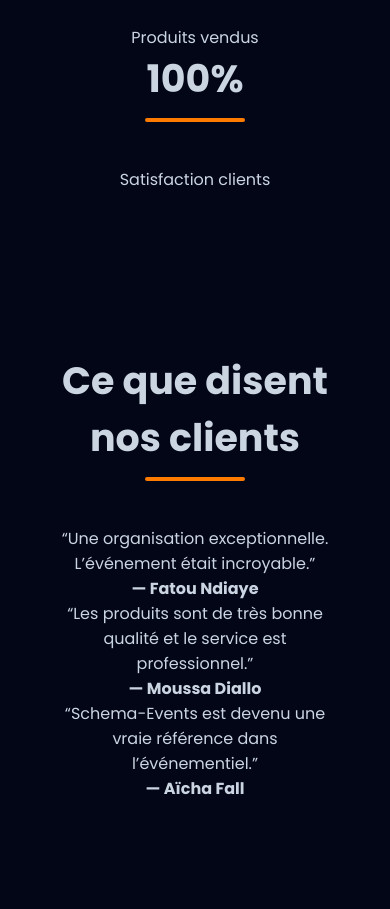
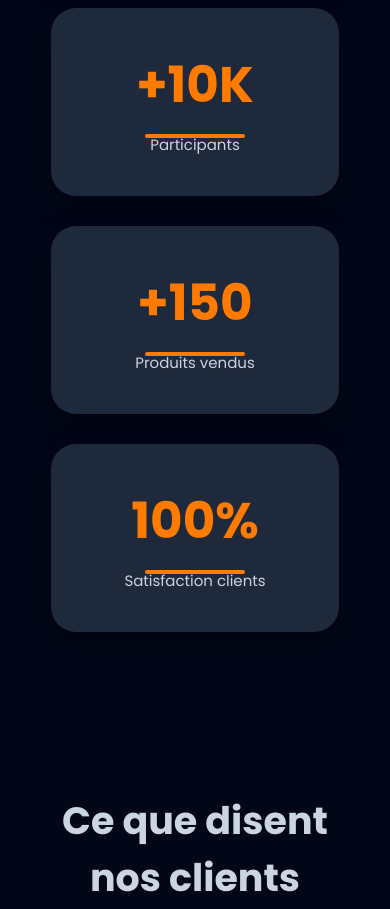
Before and after one commit to edmondthiakane64-cpu/mon-site, a plain HTML site: page index.html in a window 390 px wide. Shown: the part 7120-8029 px from the top of the page. Drawn offline with Linux system fonts and the light colour scheme; a script that the page names is missing.

Commit message:
Update style.css

```diff
--- a/style.css
+++ b/style.css
@@ -514,4 +514,84 @@ footer{
     section{
         padding:80px 6%;
     }
+   /* =========================
+   STATS
+========================= */
+
+.stats{
+    display:grid;
+    grid-template-columns:repeat(auto-fit,minmax(220px,1fr));
+    gap:30px;
+    text-align:center;
 }
+
+.stat-box{
+    background:var(--card);
+    padding:40px 20px;
+    border-radius:25px;
+    transition:0.4s;
+    box-shadow:var(--shadow);
+}
+
+.stat-box:hover{
+    transform:translateY(-10px);
+}
+
+.stat-box h2{
+    font-size:50px;
+    color:var(--primary);
+    margin-bottom:10px;
+}
+
+.stat-box p{
+    color:var(--gray);
+}
+
+/* =========================
+   TESTIMONIALS
+========================= */
+
+.testimonial-container{
+    display:grid;
+    grid-template-columns:repeat(auto-fit,minmax(300px,1fr));
+    gap:30px;
+}
+
+.testimonial{
+    background:var(--card);
+    padding:35px;
+    border-radius:25px;
+    box-shadow:var(--shadow);
+    transition:0.4s;
+}
+
+.testimonial:hover{
+    transform:translateY(-10px);
+}
+
+.testimonial p{
+    color:var(--gray);
+    line-height:1.8;
+    margin-bottom:20px;
+    font-size:17px;
+}
+
+.testimonial h4{
+    color:var(--primary);
+}
+
+/* =========================
+   FOOTER ADVANCED
+========================= */
+
+footer{
+    background:#020617;
+    padding:60px 8%;
+    text-align:center;
+    margin-top:80px;
+}
+
+footer p{
+    color:var(--gray);
+    font-size:15px;
+}
```
